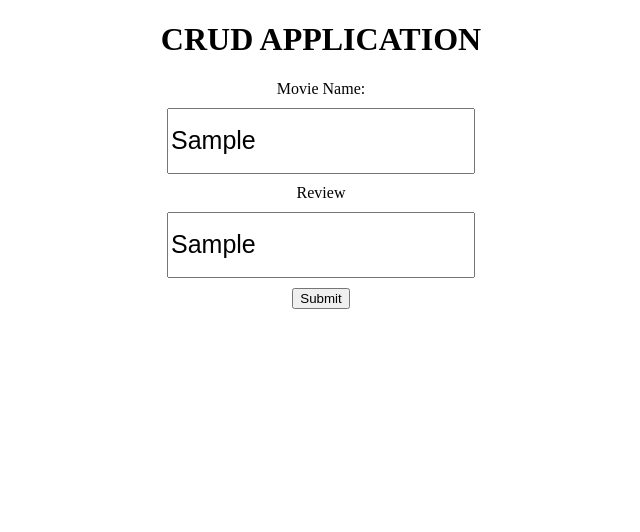
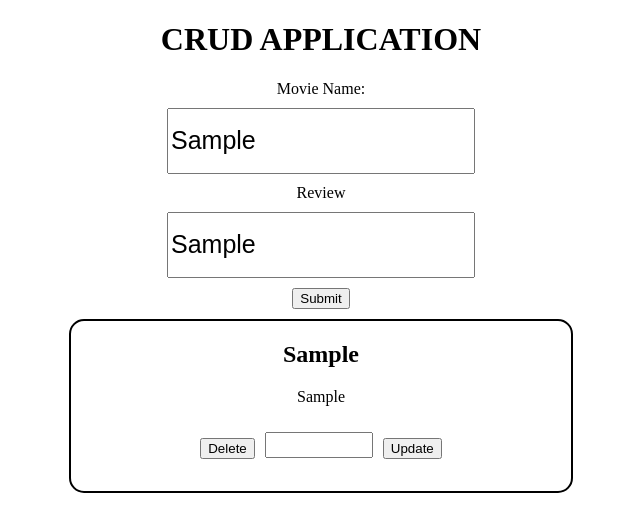
Before and after one commit to Naoshin-hirano/react-node-CRUD-front, a React (Create React App) app: page / in a window 1280 px wide. Both pictures are taken after typing "Sample", "Sample" into the empty fields and a click on the button "Submit". Shown: the top 532 px of the page, without its empty margins (319-959 px from the left). Built offline with nearby package versions, Linux system fonts and the light colour scheme; no server answers.

Commit message:
CRUD機能実装

```diff
--- a/package.json
+++ b/package.json
@@ -6,6 +6,7 @@
     "@testing-library/jest-dom": "^5.16.4",
     "@testing-library/react": "^13.3.0",
     "@testing-library/user-event": "^13.5.0",
+    "axios": "^0.27.2",
     "react": "^18.1.0",
     "react-dom": "^18.1.0",
     "react-scripts": "5.0.1",
--- a/src/App.css
+++ b/src/App.css
@@ -15,3 +15,17 @@
   margin: 10px;
   font-size: 25px;
 }
+
+.card {
+  width: 500px;
+  height: 170px;
+  border: 2px solid black;
+  border-radius: 15px;
+  margin: 10px;
+}
+
+#updateInput {
+  width: 100px;
+  height: 20px;
+  margin-bottom: 10px;
+}
--- a/src/App.js
+++ b/src/App.js
@@ -1,17 +1,81 @@
+import React, { useState, useEffect } from "react";
 import './App.css';
+import Axios from "axios";
 
 function App() {
+  console.log("レンダリング");
+  const [movieName, setMovieName] = useState('');
+  const [review, setReview] = useState('');
+  const [movieReviewList, setMovieList] = useState([]);
+
+  const [newReview, setNewReview] = useState('');
+
+  useEffect(() => {
+      Axios.get("http://localhost:3001/api/get").then((response) => {
+        setMovieList(response.data);
+      })
+  }, []);
+
+  const submitReview = () => {
+      // server側でリクエストのbodyに入ってくる
+      Axios.post("http://localhost:3001/api/insert", {
+          movieName: movieName,
+          movieReview: review
+      });
+
+      setMovieList([...movieReviewList,
+        { movieName: movieName, movieReview: review }
+      ]);
+      setMovieName('');
+      setReview('');
+  };
+
+  const updateReview = (name) => {
+      Axios.put("http://localhost:3001/api/update", {
+        movieName: name,
+        movieReview: newReview
+      });
+      setNewReview('');
+  }
+
+  const deleteReview = (index, movie) => {
+      Axios.delete(`http://localhost:3001/api/delete/${movie}`);
+
+      const movieReviews = [...movieReviewList]
+      movieReviews.splice(index, 1);
+      setMovieList(movieReviews);
+  }
+
+
   return (
     <div className="App">
         <h1>CRUD APPLICATION</h1>
 
         <div className="form">
         <label>Movie Name:</label>
-        <input type="text" name="movieName"/>
+        <input type="text" name="movieName" onChange={(e) => {
+            setMovieName(e.target.value);
+        }}/>
         <label>Review</label>
-        <input type="text" name="review"/>
+        <input type="text" name="review" onChange={(e) => {
+            setReview(e.target.value);
+        }}/>
 
-        <button>Submit</button>
+        <button onClick={submitReview}>Submit</button>
+        {movieReviewList.map((val, index) => {
+            return (
+                <div key={index} className="card">
+                    <h2>{val.movieName}</h2>
+                    <p>{val.movieReview}</p>
+
+                    <button onClick={() => {deleteReview(index, val.movieName)}}>Delete</button>
+                    <input type="text" id="updateInput" onChange={(e) => {
+                        setNewReview(e.target.value)}}/>
+                    <button onClick={() => {
+                        updateReview(val.movieName)}}>Update</button>
+                </div>
+            );
+        })}
         </div>
     </div>
   );
```
Also changed, not shown: 1 other file (tests, documents, lock files or other folders).
